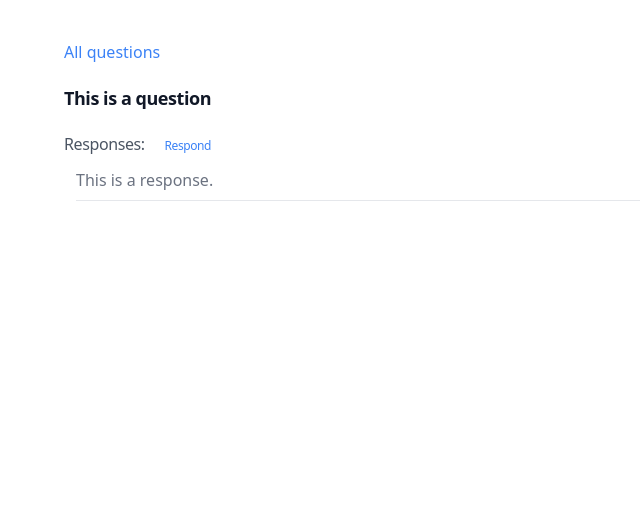
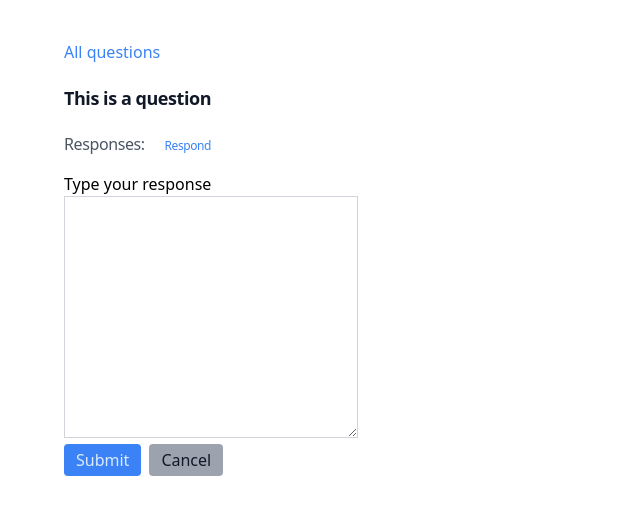
Before and after one commit to stivv/qaApp, a Vue app: page /question/1 in a window 1280 px wide. Both pictures are taken after a click on the link "Respond". Shown: the top 514 px of the page, without its empty margins (0-640 px from the left). Built offline with nearby package versions, Linux system fonts and the light colour scheme.

Commit message:
response form setup

```diff
--- a/src/components/Form.vue
+++ b/src/components/Form.vue
@@ -11,6 +11,7 @@
       class="border border-gray-300"></textarea>
     <br>
     <button type="submit" class="bg-blue-500 text-blue-100 py-1 px-3 rounded">Submit</button>
+    <button type="button" class="bg-gray-400 text-gray-900 ml-2 py-1 px-3 rounded" @click="$emit('close')">Cancel</button>
   </form>
 </template>
 
--- a/src/components/Questions.vue
+++ b/src/components/Questions.vue
@@ -24,7 +24,6 @@
 
 <script setup>
 import QuestionsList from './QuestionsList.vue'
-import BaseForm from './Form.vue'
 import { ref } from 'vue'
 
 const show_form = ref(false)
--- a/src/components/QuestionsView.vue
+++ b/src/components/QuestionsView.vue
@@ -10,8 +10,11 @@
 
   <h5 class="text-md text-gray-600 mt-5 tracking-tight">
     Responses:
-    <a href="#" class="text-xs ml-4 text-blue-500" @click.prevent>Respond</a>
+    <a href="#" class="text-xs ml-4 text-blue-500" @click.prevent="show_respond_form = true">Respond</a>
   </h5>
+
+  <base-form v-if="show_respond_form" name="respond" label="Type your response" @close="show_respond_form = false" />
+  <template v-else>
     <ul v-if="question.responses.length" class="ml-3">
       <li
         v-for="response in question.responses"
@@ -24,14 +27,18 @@
     </ul>
     <p v-else class="text-sm mt-2 text-gray-500">No responses found.</p>
   </template>
+</template>
 
 <script setup>
-import { computed, onBeforeMount } from "vue";
+import { computed, onBeforeMount, ref } from "vue";
 import { useStore } from "vuex";
 import { useRoute } from "vue-router";
+import BaseForm from './Form.vue'
 
 const store = useStore()
 const route = useRoute()
+
+const show_respond_form = ref(false)
 
 const question = computed(() => store.getters['questions/getQuestion'])
 
```
Lines whose indentation alone changed are shown as unchanged.
